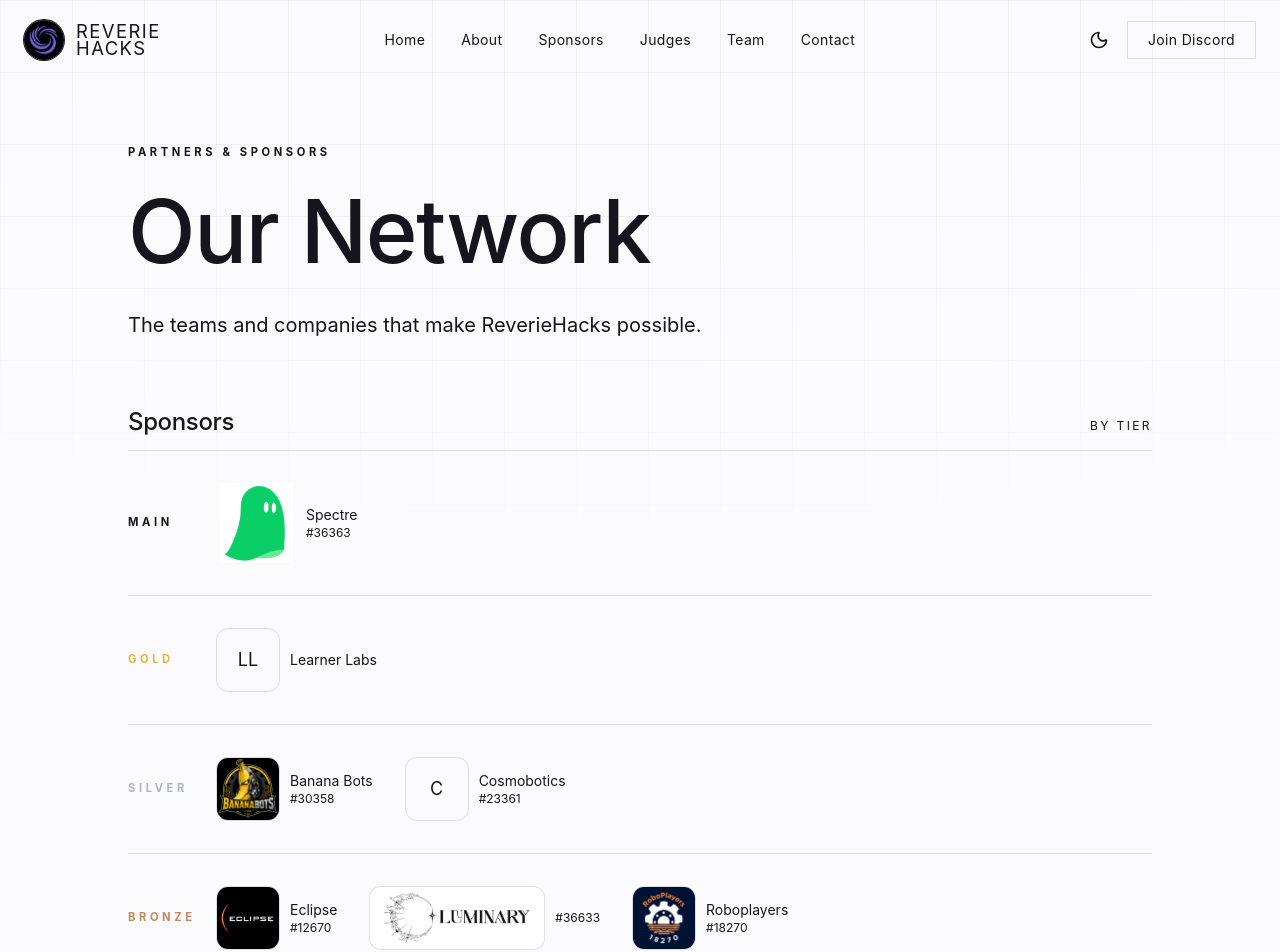
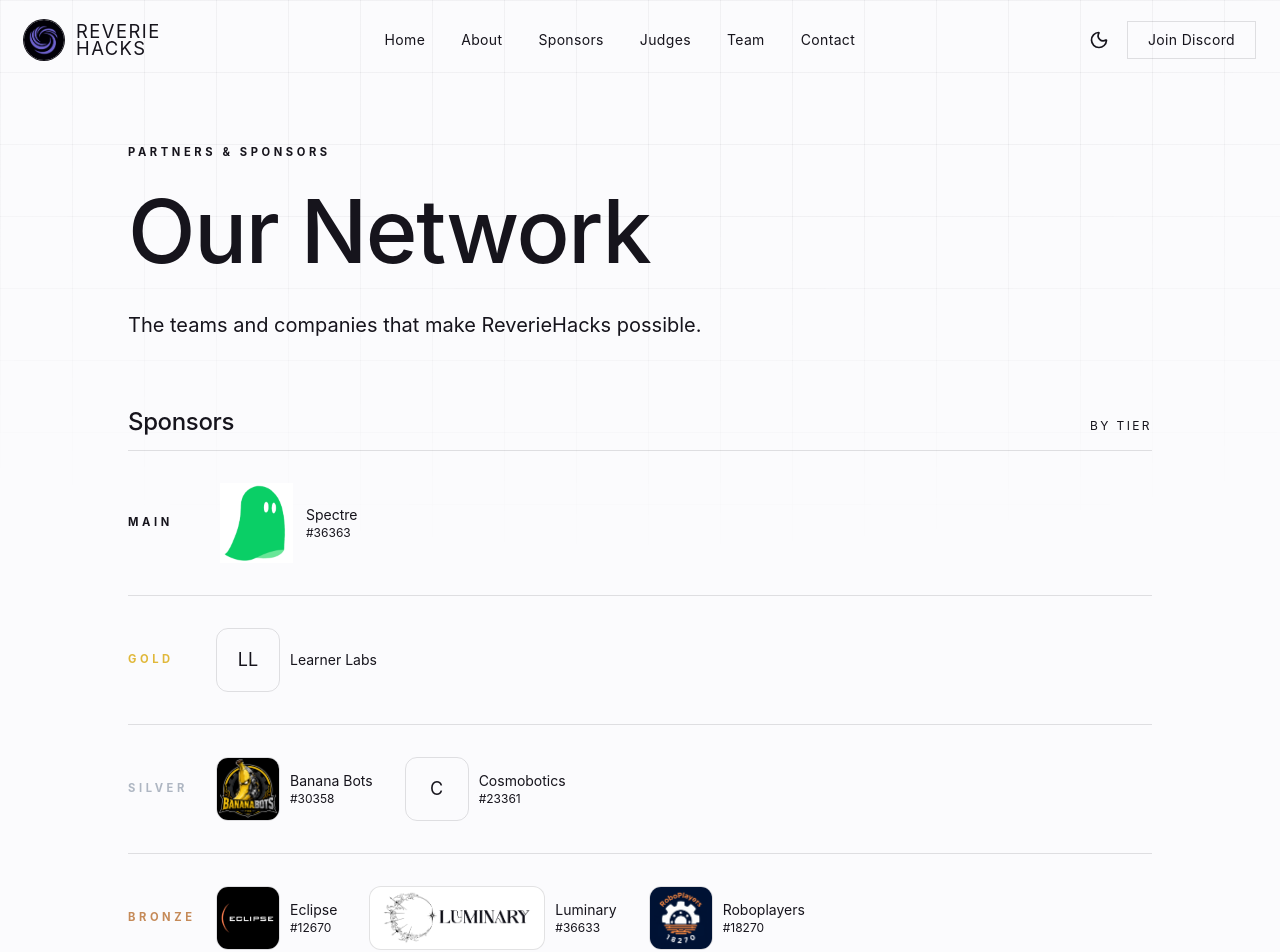
Before and after one commit to project54321/reveriehacks.org, a React (Vite) app in the folder ReverieHacks/: page /sponsors in a window 1280 px wide. Shown: the top 952 px of the page. Built offline with nearby package versions, Linux system fonts and the light colour scheme.

Commit message:
Show Luminary name above its team number

```diff
--- a/ReverieHacks/src/app/pages/SponsorsPage.tsx
+++ b/ReverieHacks/src/app/pages/SponsorsPage.tsx
@@ -220,7 +220,7 @@
                         <div key={team.name} className="flex items-center gap-2.5">
                           <TeamTile team={team} size={size} />
                           <div className="leading-tight">
-                            {!team.wide && <span className="block text-sm">{team.name}</span>}
+                            <span className="block text-sm">{team.name}</span>
                             {team.number && (
                               <span className="block text-xs text-muted-foreground">
                                 #{team.number}
```
